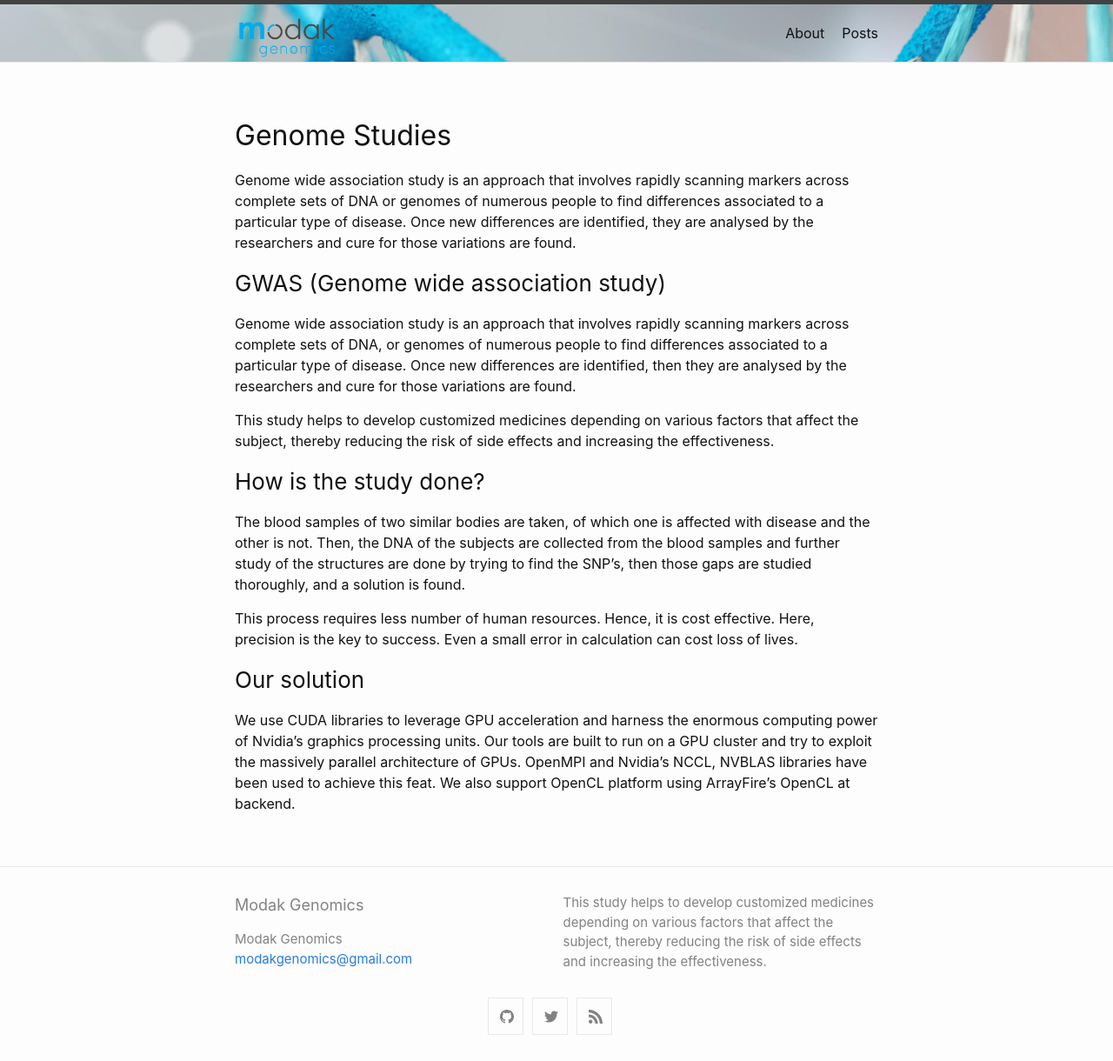
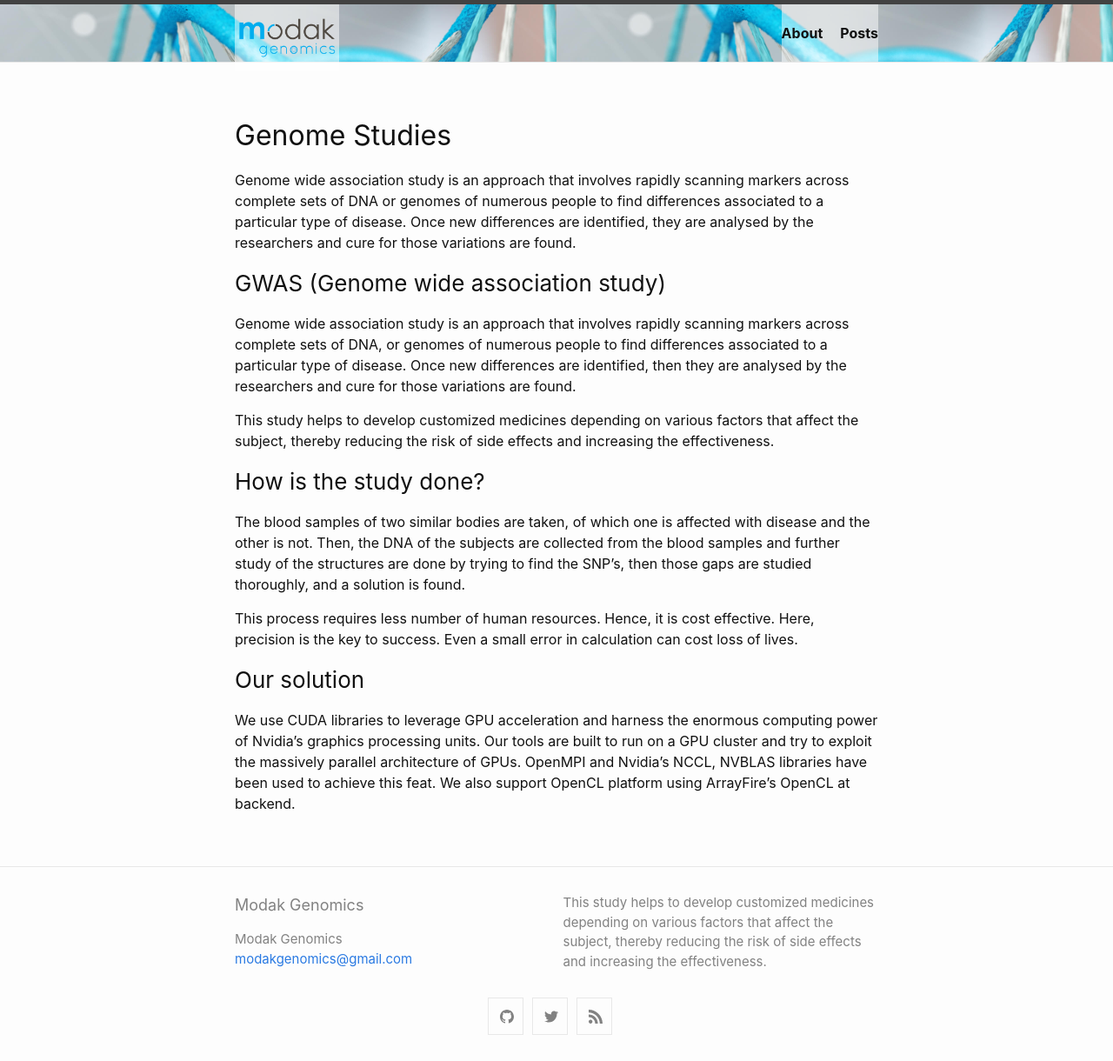
Before and after one commit to ModakGenomics/modakgenomics.github.io, a Jekyll site: the page built from index.md, in a window 1280 px wide. Shown: the whole page at 87% size. Built offline with Jekyll 4.4.1, drawn with Linux system fonts in a browser that asks for light colours.

Commit message:
masthead and nav link css

```diff
--- a/_sass/minima/_layout.scss
+++ b/_sass/minima/_layout.scss
@@ -11,7 +11,7 @@
   position: relative;
 
   background-image: url('../../assets/genomebg.jpg');
-  background-size: cover;
+  background-size: 50% auto;
 }
 
 .site-title {
@@ -69,6 +69,8 @@
   input ~ .trigger {
     clear: both;
     display: none;
+    background: rgba(255, 255, 255, 0.5);
+    font-weight: bold;
   }
 
   input:checked ~ .trigger {
@@ -309,4 +311,5 @@
   padding-bottom: $spacing-unit / 2;
   width: 120px;
   position: absolute;
+  background: rgba(255, 255, 255, 0.5);
 }
```
